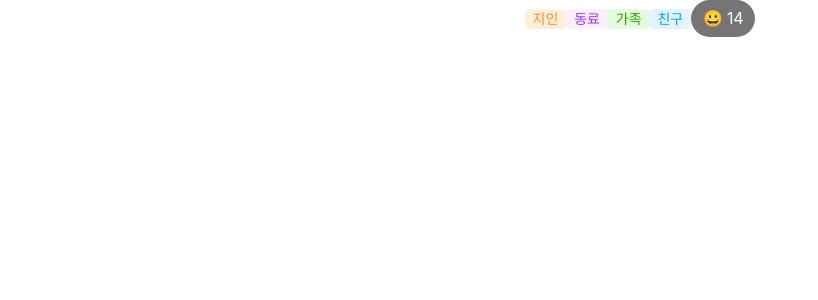
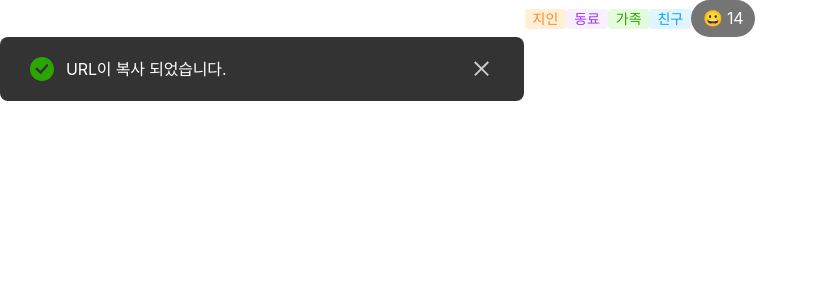
Before and after one commit to codeit-project-rolling/rolling, a React (Create React App) app: page / in a window 1280 px wide. Shown: the top 300 px of the page, without its empty margins (0-818 px from the left). Built offline with nearby package versions, Linux system fonts and the light colour scheme; a web font is replaced by a local one.

Commit message:
chore: Toast 컴포넌트 완성 	modified:   src/App.js 	new file:   src/assets/images/icon-close.svg 	new file:   src/assets/images/icon-completed.svg 	modified:   src/components/Modal/Modal.module.scss 	modified:   src/components/Toast/Toast.jsx 	modified:   src/components/Toast/Toast.module.scss

```diff
--- a/src/App.js
+++ b/src/App.js
@@ -1,6 +1,7 @@
 import './App.scss';
 import Badge from 'components/Badge/Badge';
 import BadgeEmoji from 'components/BadgeEmoji/BadgeEmoji';
+import Toast from 'components/Toast/Toast';
 
 function App() {
   // return (
@@ -24,6 +25,7 @@ function App() {
       <Badge relationship="가족" />
       <Badge relationship="친구" />
       <BadgeEmoji emoji="😀" count={14} />
+      <Toast />
     </div>
   );
 }
--- a/src/components/Modal/Modal.module.scss
+++ b/src/components/Modal/Modal.module.scss
@@ -0,0 +1 @@
+@import 'assets/styles/global.scss';
--- a/src/components/Toast/Toast.jsx
+++ b/src/components/Toast/Toast.jsx
@@ -0,0 +1,23 @@
+import CloseIcon from 'assets/images/icon-close.svg';
+import CompletedIcon from 'assets/images/icon-completed.svg';
+
+import styles from 'components/Toast/Toast.module.scss';
+
+function Toast() {
+  const toastClasses = styles.toast;
+  const toastContentClasses = styles.toastContent;
+  const completedIconClasses = styles.completedIcon;
+  const textClasses = styles.text;
+  const closeIconClasses = styles.closeIcon;
+  return (
+    <div className={toastClasses}>
+      <div className={toastContentClasses}>
+        <img className={completedIconClasses} src={CompletedIcon} alt="completed-icon" />
+        <p className={textClasses}>URL이 복사 되었습니다.</p>
+      </div>
+      <img className={closeIconClasses} src={CloseIcon} alt="close-icon" />
+    </div>
+  );
+}
+
+export default Toast;
--- a/src/components/Toast/Toast.module.scss
+++ b/src/components/Toast/Toast.module.scss
@@ -0,0 +1,34 @@
+@import 'assets/styles/global.scss';
+
+.toast {
+  display: flex;
+  align-items: center;
+  justify-content: space-between;
+  width: 100%;
+  max-width: 52.4rem;
+  height: 6.4rem;
+  padding: 1.9rem 3rem;
+  border-radius: 0.8rem;
+  background: rgba(0, 0, 0, 0.8);
+}
+
+.toastContent {
+  display: flex;
+  align-items: center;
+  gap: 1.2rem;
+}
+
+.completedIcon {
+  width: 2.4rem;
+  height: 2.4rem;
+}
+
+.text {
+  @include font16Regular;
+  color: $White;
+}
+
+.closeIcon {
+  width: 2.4rem;
+  height: 2.4rem;
+}
```
Also changed, not shown: src/assets/images/icon-close.svg (added), src/assets/images/icon-completed.svg (added).
